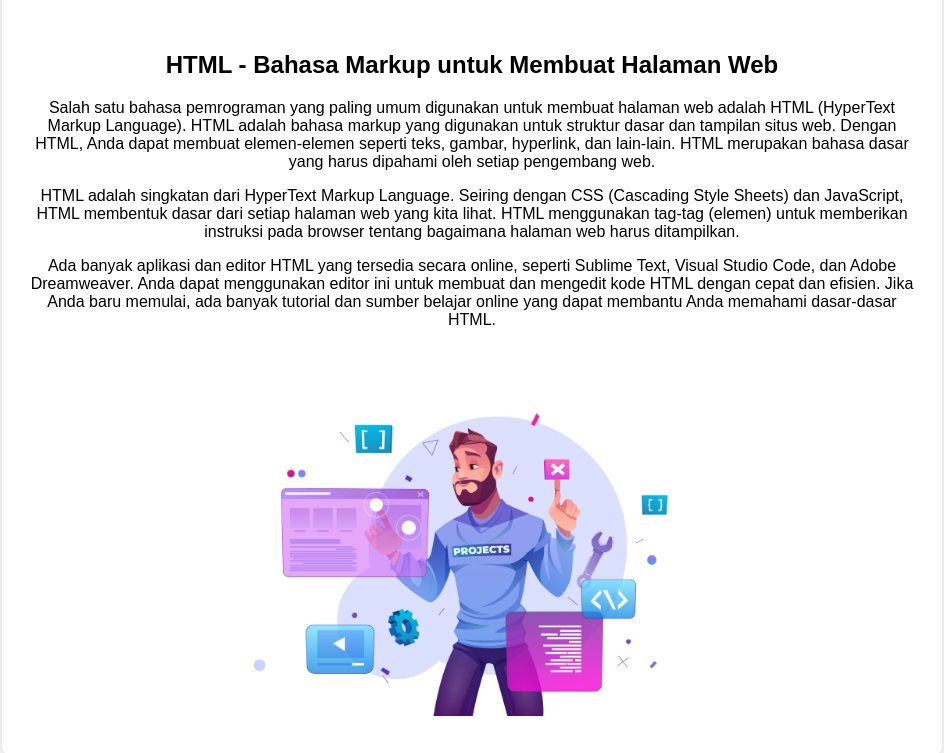
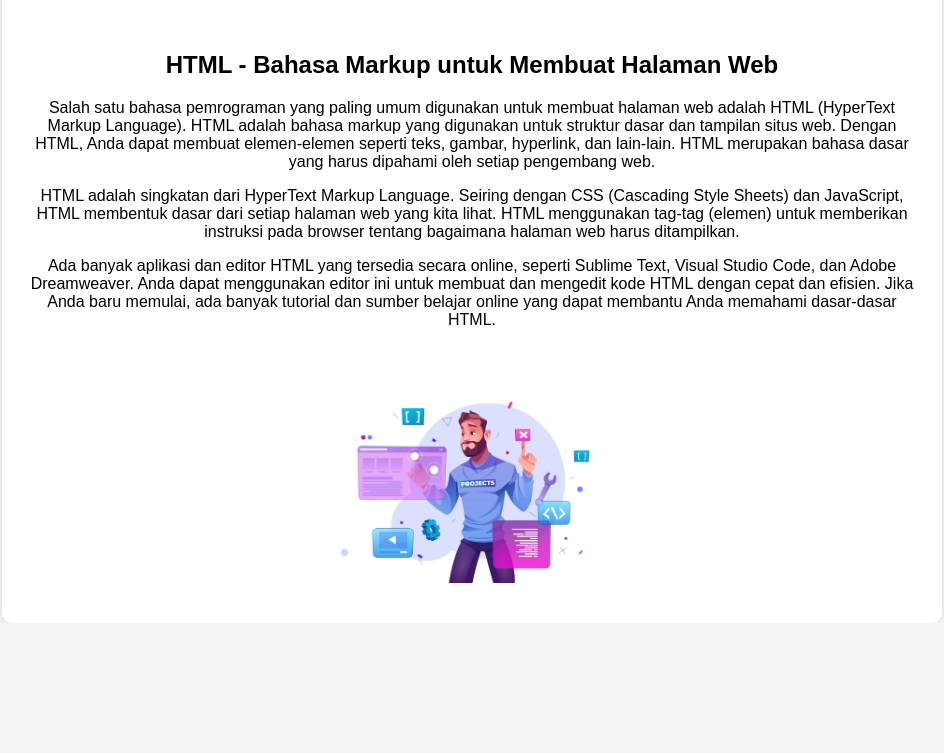
Before and after one commit to Chairul-iman/nabila, a plain HTML site: page index.html in a window 1280 px wide. Shown: the part 1036-1789 px from the top of the page, without its empty margins (168-1112 px from the left). After the commit the page ends 1659 px from the top, so only its background shows below. Drawn offline with Linux system fonts and the light colour scheme.

Commit message:
Update index.html

```diff
--- a/index.html
+++ b/index.html
@@ -65,7 +65,7 @@
         <!-- bagian gambar -->
         <section>
             <br>
-            <img src="gambar.jpg" alt="Gambar 1" width="500">
+            <img src="gambar.jpg" alt="Gambar 1" width="300">
         </section>
     </main>
 </body>
```
